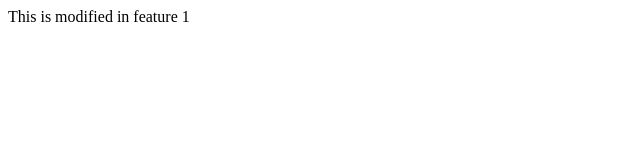
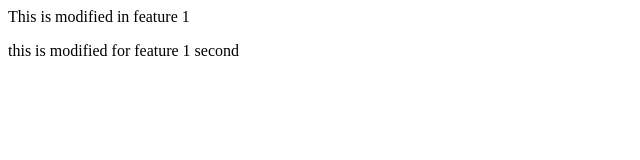
Before and after one commit to Mubaarak-M/localrepo, a plain HTML site: page localrepo/index.html in a window 1280 px wide. Shown: the whole page, without its empty margins (0-640 px from the left). Drawn offline with Linux system fonts and the light colour scheme.

Commit message:
This is added change

```diff
--- a/localrepo/index.html
+++ b/localrepo/index.html
@@ -1 +1,2 @@
 <p>This is modified in feature 1</p>
+<p>this is modified for feature 1 second </p>
```
